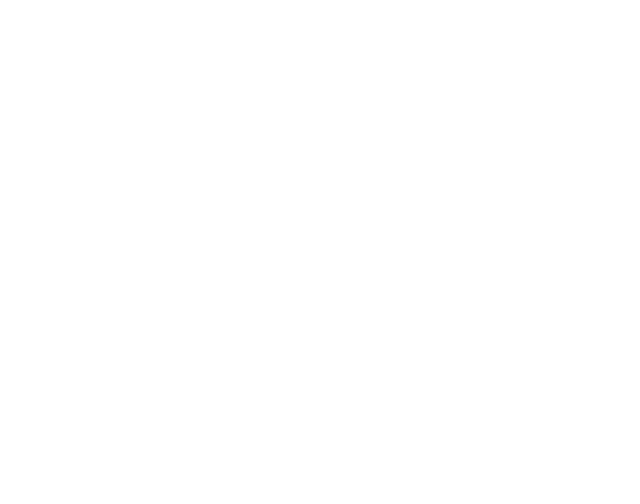
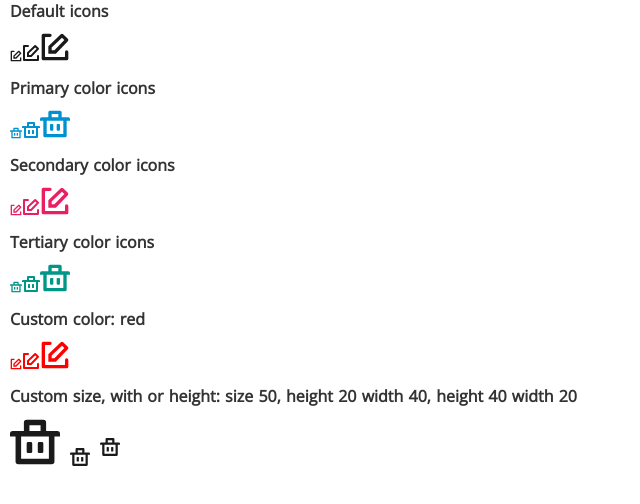
Before and after one commit to victormgarciao/nuxtTest, a Nuxt app: page /IconBases in a window 1280 px wide. Before the commit this address had no page. Shown: the top 504 px of the page, without its empty margins (0-640 px from the left). Built offline with nearby package versions, Linux system fonts and the light colour scheme.

Commit message:
#3 IconBase, IconWrite and IconGarbage created, minor changes on testtheme.js

```diff
--- /dev/null
+++ b/components/atoms/iconBase/IconBase.vue
@@ -0,0 +1,52 @@
+<template>
+    <svg xmlns="http://www.w3.org/2000/svg"
+        :width="size ? size : width"
+        :height="size ? size : height"
+        viewBox="0 0 18 18"
+        :aria-labelledby="iconName"
+        role="presentation"
+    >
+        <title
+        :id="iconName"
+        lang="en"
+        >{{ iconName }} icon</title>
+        <g :fill="iconColor">
+        <slot />
+        </g>
+    </svg>
+</template>
+
+<script>
+export const ICON_SIZE = {
+    SMALL: 12,
+    MEDIUM: 18,
+    BIG: 30,
+};
+
+export const defaultIconColor = '#1a1a1a';
+
+export default {
+    props: {
+        iconName: {
+            type: String,
+            default: 'box',
+        },
+        width: {
+            type: [Number, String],
+            default: ICON_SIZE.MEDIUM,
+        },
+        height: {
+            type: [Number, String],
+            default: ICON_SIZE.MEDIUM,
+        },
+        iconColor: {
+            type: String,
+            default: defaultIconColor,
+        },
+        size: {
+            type: Number,
+            required: false,
+        },
+    },
+};
+</script>
--- /dev/null
+++ b/components/atoms/svgIcons/IconGarbage.vue
@@ -0,0 +1,7 @@
+<template>
+    <!-- https://github.com/sdras/vue-sample-svg-icons/blob/master/src/components/icons/IconGarbage.vue -->
+  <g>
+    <path d="M17 5h-4V2a1 1 0 0 0-1-1H6a1 1 0 0 0-1 1v3H1a1 1 0 0 0-1 1v1h2v9a1 1 0 0 0 1 1h12a1 1 0 0 0 1-1V7h2V6a1 1 0 0 0-1-1zM7 3h4v2H7V3zm7 12H4V7h10v8z"/>
+    <path d="M6.5 13h1a.5.5 0 0 0 .5-.5v-3a.5.5 0 0 0-.5-.5h-1a.5.5 0 0 0-.5.5v3a.5.5 0 0 0 .5.5zM10.5 13h1a.5.5 0 0 0 .5-.5v-3a.5.5 0 0 0-.5-.5h-1a.5.5 0 0 0-.5.5v3a.5.5 0 0 0 .5.5z"/>
+  </g>
+</template>
--- /dev/null
+++ b/components/atoms/svgIcons/IconWrite.vue
@@ -0,0 +1,8 @@
+
+<template>
+  <!-- https://github.com/sdras/vue-sample-svg-icons/blob/master/src/components/icons/IconWrite.vue -->
+  <g>
+    <path d="M16.001 11a1 1 0 0 0-1 1v2.5a.5.5 0 0 1-.5.5H3.499a.5.5 0 0 1-.5-.5v-11a.5.5 0 0 1 .5-.5h2.5a1 1 0 1 0 0-2h-4a1 1 0 0 0-1 1v14a1 1 0 0 0 1 1h14.002a1 1 0 0 0 1-1v-4a1 1 0 0 0-1-1z"/>
+    <path d="M13.169 3.403l1.429 1.429L8.65 11H7V9.35l6.169-5.947zM13.182 1a.994.994 0 0 0-.706.292L5 8.5V13h4.501l7.209-7.475a.997.997 0 0 0 0-1.411l-2.822-2.822A.992.992 0 0 0 13.183 1z"/>
+  </g>
+</template>
--- /dev/null
+++ b/pages/IconBases.vue
@@ -0,0 +1,200 @@
+<template>
+    <div>
+        <v-label :theme="theme()">Default icons</v-label>
+        <p>
+            <!-- you can pass in a smaller `width` and `height` as props -->
+            <v-icon-base
+                :size="ICON_SIZE.SMALL"
+                icon-name="write"
+            >
+                <v-icon-write />
+            </v-icon-base>
+
+            <!-- or you can use the default, which is 18 -->
+            <v-icon-base icon-name="write"> <v-icon-write /> </v-icon-base>
+
+            <!-- or make it a little bigger too :) -->
+            <v-icon-base
+                :size="ICON_SIZE.BIG"
+                icon-name="write"
+            >
+                <v-icon-write />
+            </v-icon-base>
+        </p>
+
+        <v-label :theme="theme()">Primary color icons</v-label>
+        <p>
+            <!-- you can pass in a smaller `width` and `height` as props -->
+            <v-icon-base
+                :size="ICON_SIZE.SMALL"
+                icon-name="garbage"
+                :iconColor="primaryColor"
+            >
+                <v-icon-garbage />
+            </v-icon-base>
+
+            <!-- or you can use the default, which is 18 -->
+            <v-icon-base icon-name="garbage" :iconColor="primaryColor">
+                <v-icon-garbage />
+            </v-icon-base>
+
+            <!-- or make it a little bigger too :) -->
+            <v-icon-base
+                :size="ICON_SIZE.BIG"
+                icon-name="garbage"
+                :iconColor="primaryColor"
+            >
+                <v-icon-garbage />
+            </v-icon-base>
+        </p>
+
+        <v-label :theme="theme()">Secondary color icons</v-label>
+        <p>
+            <!-- you can pass in a smaller `width` and `height` as props -->
+            <v-icon-base
+                :size="ICON_SIZE.SMALL"
+                icon-name="write"
+                :iconColor="secondaryColor"
+            >
+                <v-icon-write />
+            </v-icon-base>
+
+            <!-- or you can use the default, which is 18 -->
+            <v-icon-base icon-name="write" :iconColor="secondaryColor">
+                <v-icon-write />
+            </v-icon-base>
+
+            <!-- or make it a little bigger too :) -->
+            <v-icon-base
+                :size="ICON_SIZE.BIG"
+                icon-name="write"
+                :iconColor="secondaryColor"
+            >
+                <v-icon-write />
+            </v-icon-base>
+        </p>
+
+        <v-label :theme="theme()">Tertiary color icons</v-label>
+        <p>
+            <!-- you can pass in a smaller `width` and `height` as props -->
+            <v-icon-base
+                :size="ICON_SIZE.SMALL"
+                icon-name="garbage"
+                :iconColor="tertiaryColor"
+            >
+                <v-icon-garbage />
+            </v-icon-base>
+
+            <!-- or you can use the default, which is 18 -->
+            <v-icon-base icon-name="garbage" :iconColor="tertiaryColor">
+                <v-icon-garbage />
+            </v-icon-base>
+
+            <!-- or make it a little bigger too :) -->
+            <v-icon-base
+                :size="ICON_SIZE.BIG"
+                icon-name="garbage"
+                :iconColor="tertiaryColor"
+            >
+                <v-icon-garbage />
+            </v-icon-base>
+        </p>
+
+        <v-label :theme="theme()">Custom color: red</v-label>
+        <p>
+            <!-- you can pass in a smaller `width` and `height` as props -->
+            <v-icon-base
+                :size="ICON_SIZE.SMALL"
+                icon-name="write"
+                :iconColor="'red'"
+            >
+                <v-icon-write />
+            </v-icon-base>
+
+            <!-- or you can use the default, which is 18 -->
+            <v-icon-base icon-name="write" :iconColor="'red'">
+                <v-icon-write />
+            </v-icon-base>
+
+            <!-- or make it a little bigger too :) -->
+            <v-icon-base
+                :size="ICON_SIZE.BIG"
+                icon-name="write"
+                :iconColor="'red'"
+            >
+                <v-icon-write />
+            </v-icon-base>
+        </p>
+
+        <v-label :theme="theme()">
+            Custom size, with or height: size 50, height 20 width 40, height 40 width 20
+        </v-label>
+        <p>
+            <!-- you can pass in a smaller `width` and `height` as props -->
+            <v-icon-base
+                :size="50"
+                icon-name="garbage"
+            >
+                <v-icon-garbage />
+            </v-icon-base>
+
+            <!-- or you can use the default, which is 18 -->
+            <v-icon-base
+                icon-name="garbage"
+                :width="40"
+                :height="20"
+            >
+                <v-icon-garbage />
+            </v-icon-base>
+
+            <!-- or make it a little bigger too :) -->
+            <v-icon-base
+                :width="20"
+                :height="40"
+                icon-name="garbage"
+            >
+                <v-icon-garbage />
+            </v-icon-base>
+        </p>
+    </div>
+</template>
+
+<script>
+import IconBase, { ICON_SIZE } from '../components/atoms/iconBase/IconBase';
+import IconWrite from '../components/atoms/svgIcons/IconWrite';
+import IconGarbage from '../components/atoms/svgIcons/IconGarbage';
+import Label from '../components/atoms/label/Label';
+import { theme } from '../themes/testTheme';
+
+export default {
+    components: {
+        'v-icon-base': IconBase,
+        'v-icon-write': IconWrite,
+        'v-icon-garbage': IconGarbage,
+        'v-label': Label,
+    },
+    data: function() {
+        return {
+            theme,
+            ICON_SIZE,
+        };
+    },
+    computed: {
+        primaryColor() {
+            return theme().palette.primary;
+        },
+        secondaryColor() {
+            return theme().palette.secondary;
+        },
+        tertiaryColor() {
+            return theme().palette.tertiary;
+        },
+    },
+};
+</script>
+
+<style scoped>
+p {
+    padding: 10px;
+}
+</style>
--- a/themes/testTheme.js
+++ b/themes/testTheme.js
@@ -6,8 +6,8 @@
         headerForeground: "#0091d3",
 
         primary: "#0091d3",
-        secondary: "#0091d3",
-        tertiary: "#0091d3",
+        secondary: "#E91E63",
+        tertiary: "#009688",
 
         detrimental: "#d94040",
         positive: "#7fa800",
```
